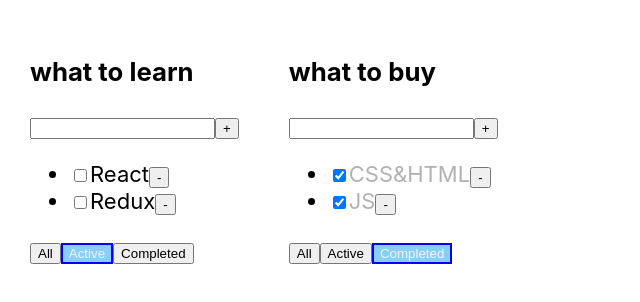
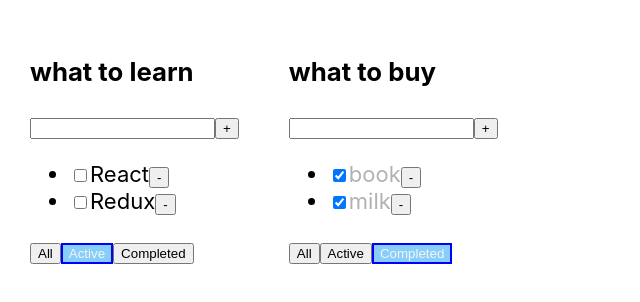
Before and after one commit to boevoivertolet/oh-shit-here-we-go-again, a React (Create React App) app: page / in a window 1280 px wide. Shown: the top 302 px of the page, without its empty margins (0-640 px from the left). Built offline with nearby package versions, Linux system fonts and the light colour scheme.

Commit message:
add todolistId for functions

```diff
--- a/src/App.tsx
+++ b/src/App.tsx
@@ -13,29 +13,55 @@
 
 
 function App() {
+    let todolistsId1 = v1()
+    let todolistsId2 = v1()
+
+
     let [todolists, setTodolist] = useState<Array<TodolistType>>([
-        {todolistsId: v1(), title: 'what to learn', filter: 'active'},
-        {todolistsId: v1(), title: 'what to buy', filter: 'completed'}
+        {todolistsId: todolistsId1, title: 'what to learn', filter: 'active'},
+        {todolistsId: todolistsId2, title: 'what to buy', filter: 'completed'}
     ])
 
-    let [tasks, setTasks] = useState<Array<TasksType>>([
-        {taskId: v1(), title: 'CSS&HTML', isDone: true},
-        {taskId: v1(), title: 'JS', isDone: true},
-        {taskId: v1(), title: 'React', isDone: false},
-        {taskId: v1(), title: 'Redux', isDone: false}
-    ]);
+
+    let [tasks, setTasks] = useState({
+        [todolistsId1]: [
+            {taskId: v1(), title: 'CSS&HTML', isDone: true},
+            {taskId: v1(), title: 'JS', isDone: true},
+            {taskId: v1(), title: 'React', isDone: false},
+            {taskId: v1(), title: 'Redux', isDone: false}
+        ],
+        [todolistsId2]: [
+            {taskId: v1(), title: 'book', isDone: true},
+            {taskId: v1(), title: 'milk', isDone: true},
+            {taskId: v1(), title: 'beer', isDone: false},
+            {taskId: v1(), title: 'juice', isDone: false}
+        ]
+
+    })
+
+    // let [tasks, setTasks] = useState<Array<TasksType>>([
+    //     {taskId: v1(), title: 'CSS&HTML', isDone: true},
+    //     {taskId: v1(), title: 'JS', isDone: true},
+    //     {taskId: v1(), title: 'React', isDone: false},
+    //     {taskId: v1(), title: 'Redux', isDone: false}
+    // ]);
 
     // let [filter, setFilter] = useState<FilterValuesType>('all');
 
 
-    function addTask(newTaskTitle: string) {
-        let newTask = {taskId: v1(), title: newTaskTitle, isDone: false};
-        setTasks([newTask, ...tasks]);
+    function addTask(todolistId: string, newTaskTitle: string) {
+        let task = {taskId: v1(), title: newTaskTitle, isDone: false};
+        let tasksObj = tasks[todolistId]
+        let newTasks = [task, ...tasksObj]
+        tasks[todolistId] = newTasks
+        setTasks({...tasks});
     }
 
-    function removeTask(taskId: string) {
-        let resultTasks = tasks.filter(task => task.taskId !== taskId);
-        setTasks(resultTasks);
+    function removeTask(taskId: string, todolistId: string) {
+        let taskforRemove = tasks[todolistId];
+        let resultTasks = taskforRemove.filter(task => task.taskId !== taskId);
+        tasks[todolistId] = resultTasks
+        setTasks({...tasks});
     }
 
     function changeFilter(todolistsId: string, value: FilterValuesType) {
@@ -48,12 +74,14 @@
 
     }
 
-    function changeTaskStatus(taskId: string, isDone: boolean) {
-        let taskToChangeStatus = tasks.find(task => task.taskId === taskId)
-        if (taskToChangeStatus) {
-            taskToChangeStatus.isDone = isDone
+    function changeTaskStatus(todolistId: string ,taskId: string, isDone: boolean) {
+        let tasksForChangeStatus = tasks[todolistId]
+        let task = tasksForChangeStatus.find(task => task.taskId === taskId)
+        if (task) {
+            task.isDone = isDone
+
         }
-        setTasks([...tasks])
+        setTasks({...tasks})
 
 
     }
@@ -63,12 +91,12 @@
         <div className="App">
 
             {todolists.map((todolist) => {
-                let tasksForTodolist = tasks;
+                let tasksForTodolist = tasks[todolist.todolistsId];
                 if (todolist.filter === 'completed') {
-                    tasksForTodolist = tasks.filter(task => task.isDone);
+                    tasksForTodolist = tasksForTodolist.filter(task => task.isDone);
                 }
                 if (todolist.filter === 'active') {
-                    tasksForTodolist = tasks.filter(task => !task.isDone);
+                    tasksForTodolist = tasksForTodolist.filter(task => !task.isDone);
                 }
                 return <Todolist
                     key={todolist.todolistsId}
--- a/src/Todolist.tsx
+++ b/src/Todolist.tsx
@@ -13,10 +13,10 @@
 type TodolistPropsType = {
     title: string
     tasks: Array<TasksType>
-    removeTask: (taskId: string) => void
+    removeTask: (taskId: string, todolistId: string) => void
     changeFilter: (todolistsId: string,value: FilterValuesType) => void
-    addTask: (newTaskTitle: string) => void
-    changeTaskStatus: (taskId: string, isDone: boolean) => void
+    addTask: (todolistId: string, newTaskTitle: string) => void
+    changeTaskStatus: (todolistId: string ,taskId: string, isDone: boolean) => void
     filter: FilterValuesType
     todolistsId: string
 }
@@ -31,7 +31,7 @@
     }
     const addTask = () => {
         if (newTaskTitle.trim() !== '') {
-            props.addTask(newTaskTitle.trim());
+            props.addTask(props.todolistsId,newTaskTitle.trim());
         } else {
             setError('field is required')
         }
@@ -40,7 +40,7 @@
     const onKeyPressHandler = (event: KeyboardEvent<HTMLInputElement>) => {
         setError(null)
         if (event.key === 'Enter') {
-            props.addTask(newTaskTitle);
+            props.addTask(props.todolistsId,newTaskTitle);
             setNewTaskTitle('');
         }
 
@@ -75,10 +75,10 @@
                 {
                     props.tasks.map(task => {
                             const onClickRemoveTask = () => {
-                                props.removeTask(task.taskId)
+                                props.removeTask(task.taskId, props.todolistsId)
                             }
                             const checkboxOnChange = (event: ChangeEvent<HTMLInputElement>) => {
-                                props.changeTaskStatus(task.taskId, event.currentTarget.checked);
+                                props.changeTaskStatus(props.todolistsId, task.taskId, event.currentTarget.checked);
 
                             }
                             return <li key={task.taskId}><input onChange={checkboxOnChange} type="checkbox"
```
